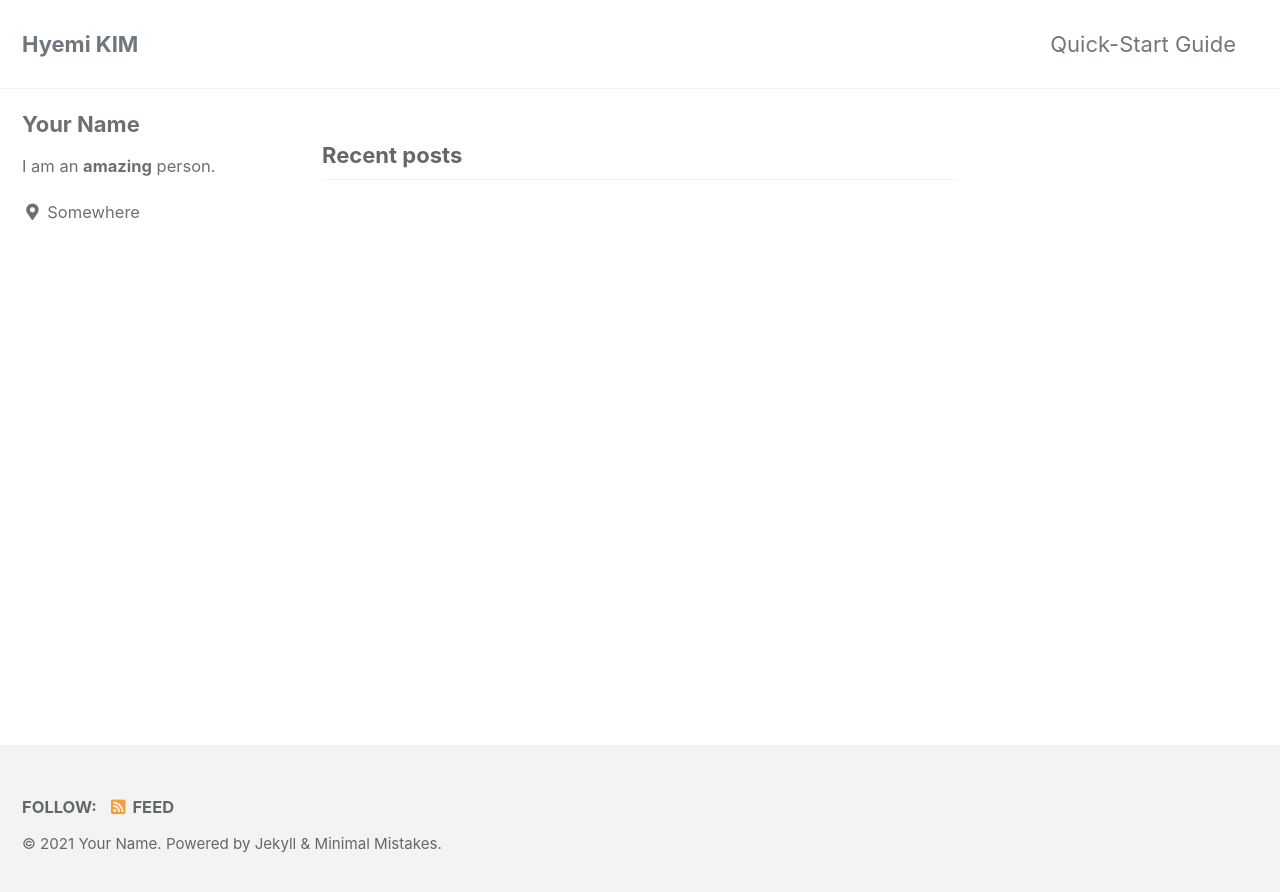
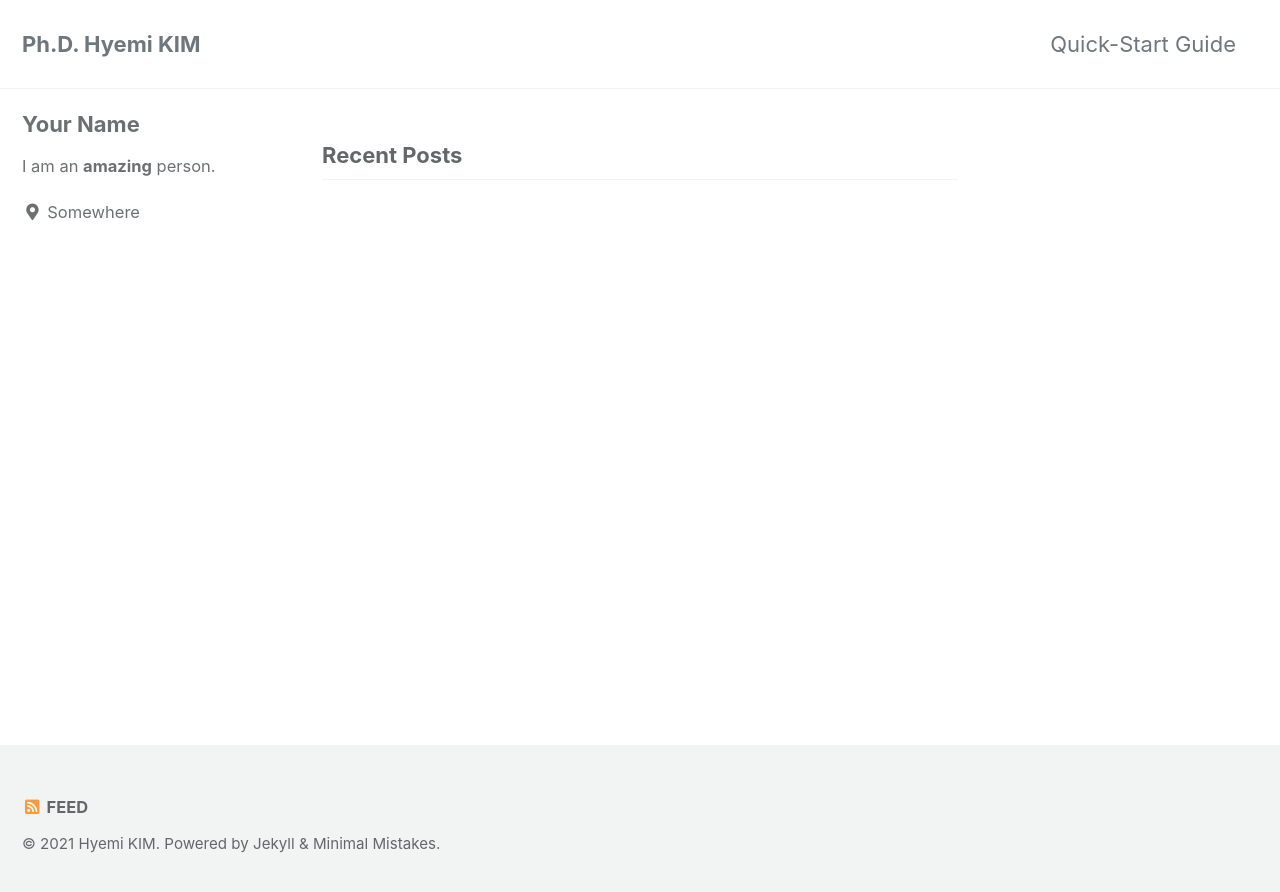
Before and after one commit to hyemi2022/hyemi2022.github.io, a Jekyll site: the page built from index.html, in a window 1280 px wide. Shown: the top 892 px of the page. Built offline with Jekyll 4.4.1, drawn with Linux system fonts in a browser that asks for light colours; cached includes are drawn as plain includes; the list of posts is cut into pages by our own code.

Commit message:
Update _config.yml

```diff
--- a/_config.yml
+++ b/_config.yml
@@ -15,15 +15,15 @@
 minimal_mistakes_skin    : "default" # "air", "aqua", "contrast", "dark", "dirt", "neon", "mint", "plum", "sunrise"
 
 # Site Settings
-locale                   : "en-US"
-title                    : "Hyemi KIM"
+locale                   : "jp-JP"
+title                    : "Ph.D. Hyemi KIM"
 title_separator          : "-"
 subtitle                 : # site tagline that appears below site title in masthead
-name                     : "Your Name"
+name                     : "Hyemi KIM"
 description              : "An amazing website."
-url                      : # the base hostname & protocol for your site e.g. "https://mmistakes.github.io"
+url                      : "https://hyemi2022.github.io"
 baseurl                  : # the subpath of your site, e.g. "/blog"
-repository               : # GitHub username/repo-name e.g. "mmistakes/minimal-mistakes"
+repository               : "hyemi2022/hyemi2022.github.io"
 teaser                   : # path of fallback teaser image, e.g. "/assets/images/500x300.png"
 logo                     : # path of logo image to display in the masthead, e.g. "/assets/images/88x88.png"
 masthead_title           : # overrides the website title displayed in the masthead, use " " for no title
```
